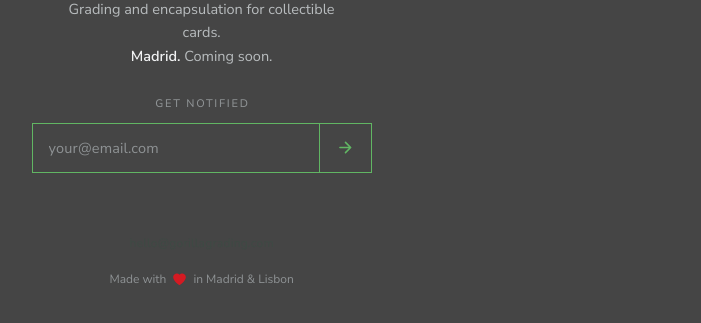
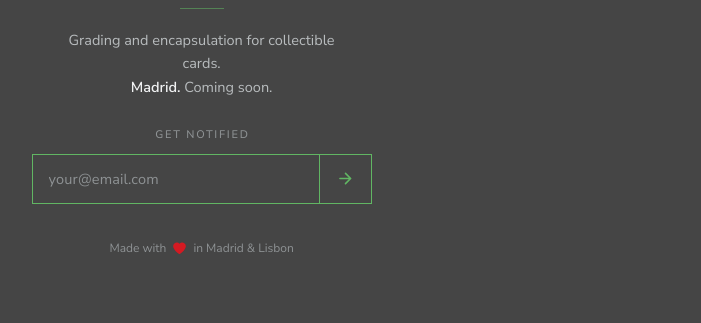
Before and after one commit to Gorillagrading/gorillagrading, a plain HTML site: page index.html in a window 1280 px wide. Shown: the part 341-664 px from the top of the page, without its empty margins (271-972 px from the left). Drawn offline with Linux system fonts and the light colour scheme.

Commit message:
Add files via upload

```diff
--- a/index.html
+++ b/index.html
@@ -511,7 +511,6 @@
     <div class="msg" id="msg" aria-live="polite"></div>
   </div>
 
-  <p class="foot">hello@gorillagrading.com</p>
   <p class="madewith">Made with <span class="heart" aria-label="amor">
     <svg viewBox="0 0 24 22" role="img" aria-hidden="true">
       <path fill="#D41A22" d="M12 21S1.8 14.6 1.8 7.9A5.9 5.9 0 0 1 12 4.1a5.9 5.9 0 0 1 10.2 3.8C22.2 14.6 12 21 12 21Z"/>
```
